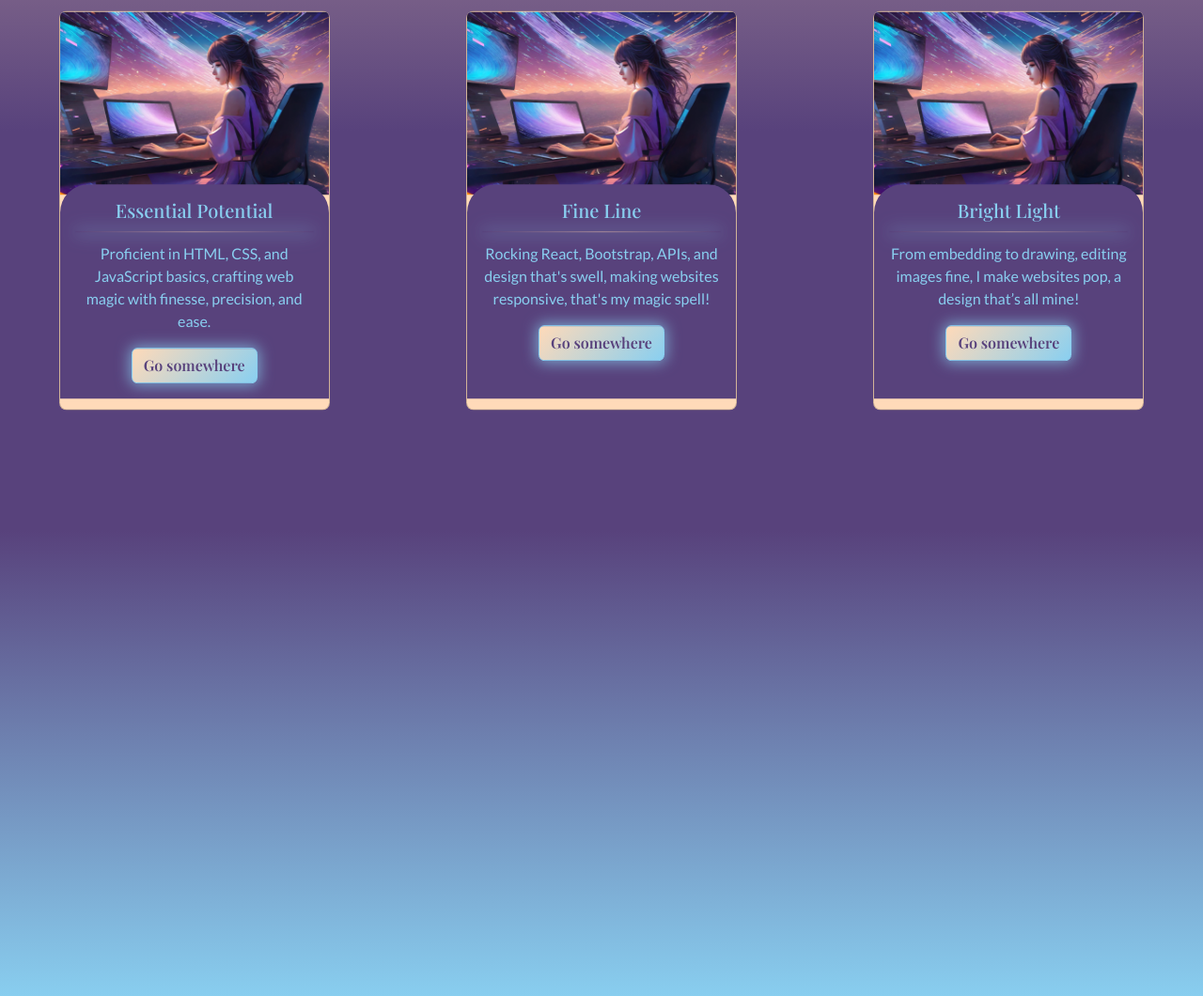
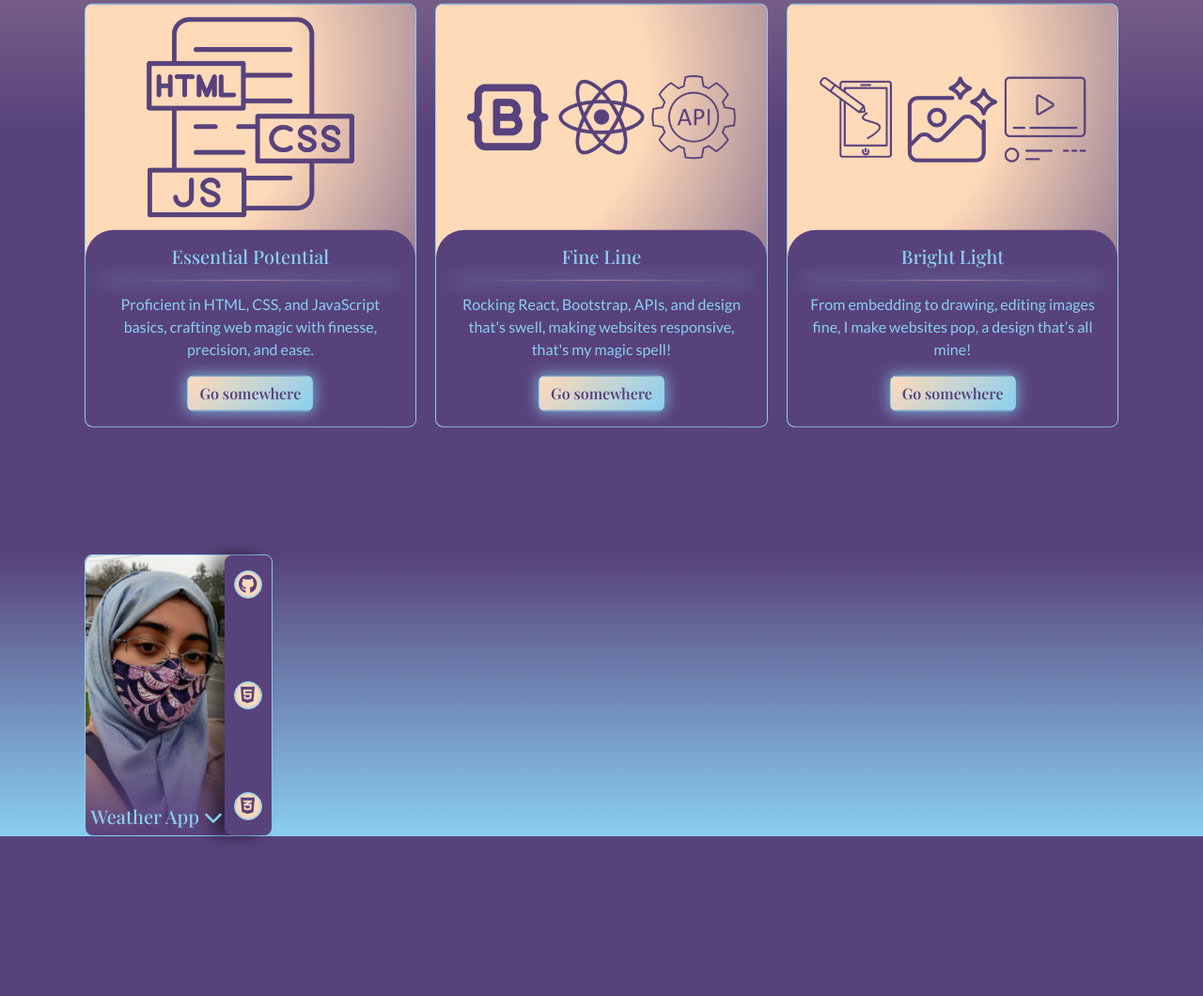
Before and after one commit to aimen114/personal-portfolio, a plain HTML site: page index.html in a window 1280 px wide. Shown: the part 526-1586 px from the top of the page at 94% size. After the commit the page ends 1443 px from the top, so only its background shows below. Drawn offline with nearby package versions, Linux system fonts and the light colour scheme; a web font is replaced by a local one.

Commit message:
created the card for projects section

```diff
--- a/index.html
+++ b/index.html
@@ -3,6 +3,12 @@
   <head>
     <meta charset="UTF-8" />
     <meta name="viewport" content="width=device-width, initial-scale=1.0" />
+    <link
+      rel="stylesheet"
+      href="https://cdn.jsdelivr.net/npm/swiper@11/swiper-bundle.min.css"
+    />
+
+    <script src="https://cdn.jsdelivr.net/npm/swiper@11/swiper-bundle.min.js"></script>
     <link
       href="https://cdn.jsdelivr.net/npm/bootstrap@5.3.2/dist/css/bootstrap.min.css"
       rel="stylesheet"
@@ -86,9 +92,10 @@
       </div>
     </section>
 
-    <section id="skills" class="skills d-flex justify-content-around">
-      <div class="card" style="width: 18rem">
-        <img src="./imgs/wonder-hero.jpg" class="card-img-top" alt="..." />
+    <section id="skills">
+      <div class="skills-grid">
+        <div class="card">
+          <img src="./imgs/html.png" class="card-img-top" alt="..." />
           <div class="card-body">
             <h5 class="card-title">Essential Potential</h5>
             <div class="card-line"></div>
@@ -99,8 +106,8 @@
             <a href="#" class="btn btn-primary">Go somewhere</a>
           </div>
         </div>
-      <div class="card" style="width: 18rem">
-        <img src="./imgs/wonder-hero.jpg" class="card-img-top" alt="..." />
+        <div class="card">
+          <img src="./imgs/react.png" class="card-img-top" alt="..." />
           <div class="card-body">
             <h5 class="card-title">Fine Line</h5>
             <div class="card-line"></div>
@@ -111,24 +118,49 @@
             <a href="#" class="btn btn-primary">Go somewhere</a>
           </div>
         </div>
-      <div class="card" style="width: 18rem">
-        <img src="./imgs/wonder-hero.jpg" class="card-img-top" alt="..." />
+        <div class="card">
+          <img src="./imgs/embed.png" class="card-img-top" alt="..." />
           <div class="card-body">
             <h5 class="card-title">Bright Light</h5>
             <div class="card-line"></div>
             <p class="card-text">
-            From embedding to drawing, editing images fine, I make websites pop,
-            a design that’s all mine!
+              From embedding to drawing, editing images fine, I make websites
+              pop, a design that’s all mine!
             </p>
             <a href="#" class="btn btn-primary">Go somewhere</a>
           </div>
         </div>
+      </div>
     </section>
 
-    <section id="portfolio"></section>
+    <section id="portfolio">
+      <div class="project-card">
+        <div class="img-part img-grad-hidden">
+          <h5 class="project-title move-down">
+            Weather App
+            <i class="fa-solid fa-chevron-down fa-fade" id="p-card-btn"></i>
+          </h5>
+          <div class="hide contentToHide">
+            <p class="project-desc">
+              A weather app inspired by a pinterest image. designed and created
+              by me using React.js
+            </p>
+            <button>View Project</button>
+          </div>
+        </div>
+        <div class="side-strip">
+          <div class="icons">
+            <a href=""><i class="fa-brands fa-github"></i></a>
+            <a href=""><i class="fa-brands fa-html5"></i></a>
+            <a href=""><i class="fa-brands fa-css3-alt"></i></a>
+          </div>
+          <div></div>
+        </div>
+      </div>
+    </section>
 
     <section id="contact"></section>
 
-    <script src="js/script.js"></script>
+    <script src="./src/index.js"></script>
   </body>
 </html>
--- /dev/null
+++ b/src/index.js
@@ -0,0 +1,17 @@
+function showCardContent() {
+  let contentToHide = document.querySelector(".contentToHide");
+  contentToHide.classList.toggle("hide");
+  let imgShadow = document.querySelector(".img-part");
+  let project_title = document.querySelector(".project-title");
+  if (contentToHide.classList.contains("hide")) {
+    imgShadow.classList.add("img-grad-hidden");
+    imgShadow.classList.remove("img-grad-shown");
+  } else {
+    imgShadow.classList.add("img-grad-shown");
+    imgShadow.classList.remove("img-grad-hidden");
+    project_title.classList.remove("move-down");
+  }
+}
+
+let showBtn = document.querySelector("#p-card-btn");
+showBtn.addEventListener("click", showCardContent);
--- a/src/styles.css
+++ b/src/styles.css
@@ -112,23 +112,37 @@ h2 {
 .hero .hero-img {
   width: 100%;
 }
+.hero h3 {
+  transform: translateY(60px);
+  text-align: center;
+}
 
 #skills {
+  margin: 0 auto;
+  padding: 0 7%;
+}
+
+.skills-grid {
   display: grid;
   grid-template-columns: 1fr 1fr 1fr;
-  margin: 0 auto;
   grid-gap: 20px;
   transform: translateY(-30%);
 }
 .card {
-  background-color: #ffdab9;
+  margin: 0 auto;
+  max-width: 600px;
+  background: radial-gradient(
+    circle at 10% 20%,
+    rgb(255, 218, 185) 39.5%,
+    rgba(88, 66, 124, 0.23) 100.2%
+  );
+  border: 1px solid #89cff0;
   border-radius: 8px;
 }
 .card-body {
+  border-radius: 8px;
   border-top-right-radius: 30px;
   border-top-left-radius: 30px;
-  transform: translateY(-5%);
-
   background-color: #58427c;
   color: #89cff0;
   text-align: center;
@@ -171,7 +185,104 @@ h2 {
     rgb(88, 66, 124) 0%,
     rgb(137, 207, 240) 100%
   );
-  height: 500px;
+  padding: 0 7%;
+}
+.project-card {
+  max-width: 200px;
+  height: 300px;
+  border: 1px solid #89cff0;
+  border-radius: 8px;
+  display: flex;
+}
+.project-card .img-part {
+  width: 220px;
+  background-size: cover;
+  background-position: center;
+  background-repeat: no-repeat;
+  margin-right: -15px;
+  border-radius: 8px;
+  display: flex;
+  flex-direction: column;
+  justify-content: end;
+  padding: 6px;
+  padding-right: 12px;
+  padding-bottom: 20px;
+}
+
+.img-part h5 {
+  color: #89cff0;
+}
+.img-part p {
+  color: #89cff0;
+  font-family: "Lato", sans-serif;
+  font-size: smaller;
+  margin-bottom: 2px;
+}
+.img-part button {
+  width: 90%;
+  font-family: "Lato", sans-serif;
+  font-size: x-small;
+  padding: 2%;
+  border: 1px solid #89cff0;
+  margin-right: 15px;
+  border-radius: 8px;
+  color: #58427c;
+  background-color: #ffdab9;
+}
+.img-part i {
+  text-align: center;
+  color: #89cff0;
+}
+
+.project-card .side-strip {
+  max-width: 50px;
+  border-radius: 8px;
+  background-color: #58427c;
+  display: flex;
+  flex-direction: column;
+  justify-content: center;
+  padding: 3px;
+  text-align: center;
+  box-shadow: -13px 0px 17px rgba(0, 0, 0, 0.536);
+}
+.icons i {
+  font-size: 20px;
+  background-color: #ffdab9;
+  color: #58427c;
+  width: 30px;
+  height: 30px;
+  padding: 4px;
+  border-radius: 50%;
+  border: 1px solid #89cff0;
+  box-shadow: inset 0px 0px 3px 1px rgb(137, 207, 240, 0.7);
+  margin: 100% 0;
+  transition: ease-in-out 200ms;
+}
+.icons i:hover {
+  transform: scale(1.5);
+  box-shadow: 0px 0px 5px 2px rgba(137, 207, 240, 0.7);
+}
+.img-grad-shown {
+  background-image: linear-gradient(
+      0deg,
+      rgb(88, 66, 124) 30%,
+      rgba(0, 0, 0, 0) 100%
+    ),
+    url("../imgs/20230515_183049.jpg");
+}
+.img-grad-hidden {
+  background-image: linear-gradient(
+      0deg,
+      rgb(88, 66, 124) 0%,
+      rgba(0, 0, 0, 0) 50%
+    ),
+    url("../imgs/20230515_183049.jpg");
+}
+.hide {
+  display: none;
+}
+.move-down {
+  transform: translateY(20px);
 }
 @media (max-width: 800px) {
   #hero {
@@ -180,6 +291,10 @@ h2 {
     grid-gap: 25px;
   }
   #skills {
+    padding: 0 7%;
+  }
+  .skills-grid {
     grid-template-columns: 1fr;
+    transform: translateY(-5%);
   }
 }
```
Also changed, not shown: imgs/20230515_183049.jpg (added), imgs/embed.png (added), imgs/html.png (added), imgs/react.png (added). Lines whose indentation alone changed are shown as unchanged.
